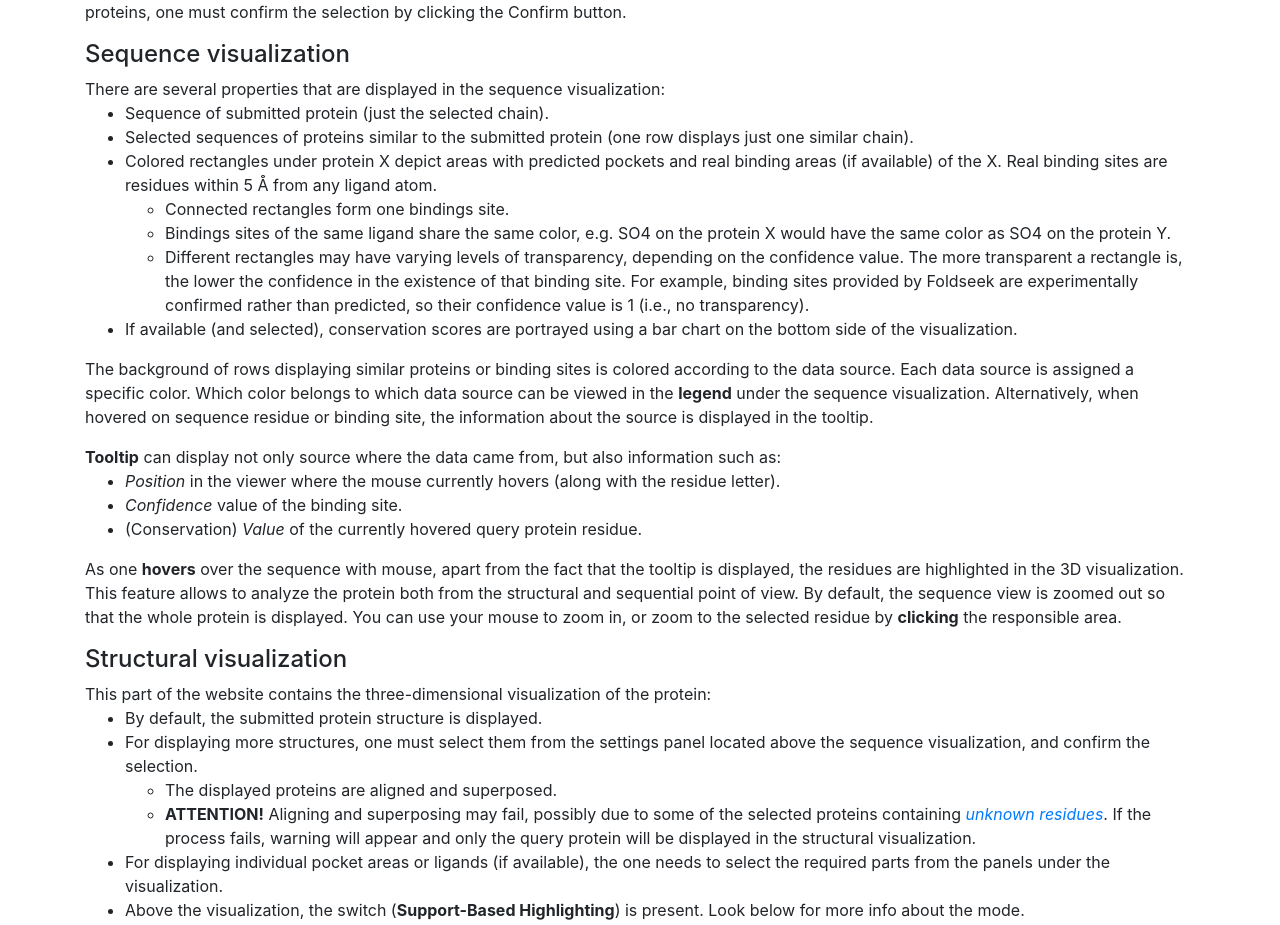
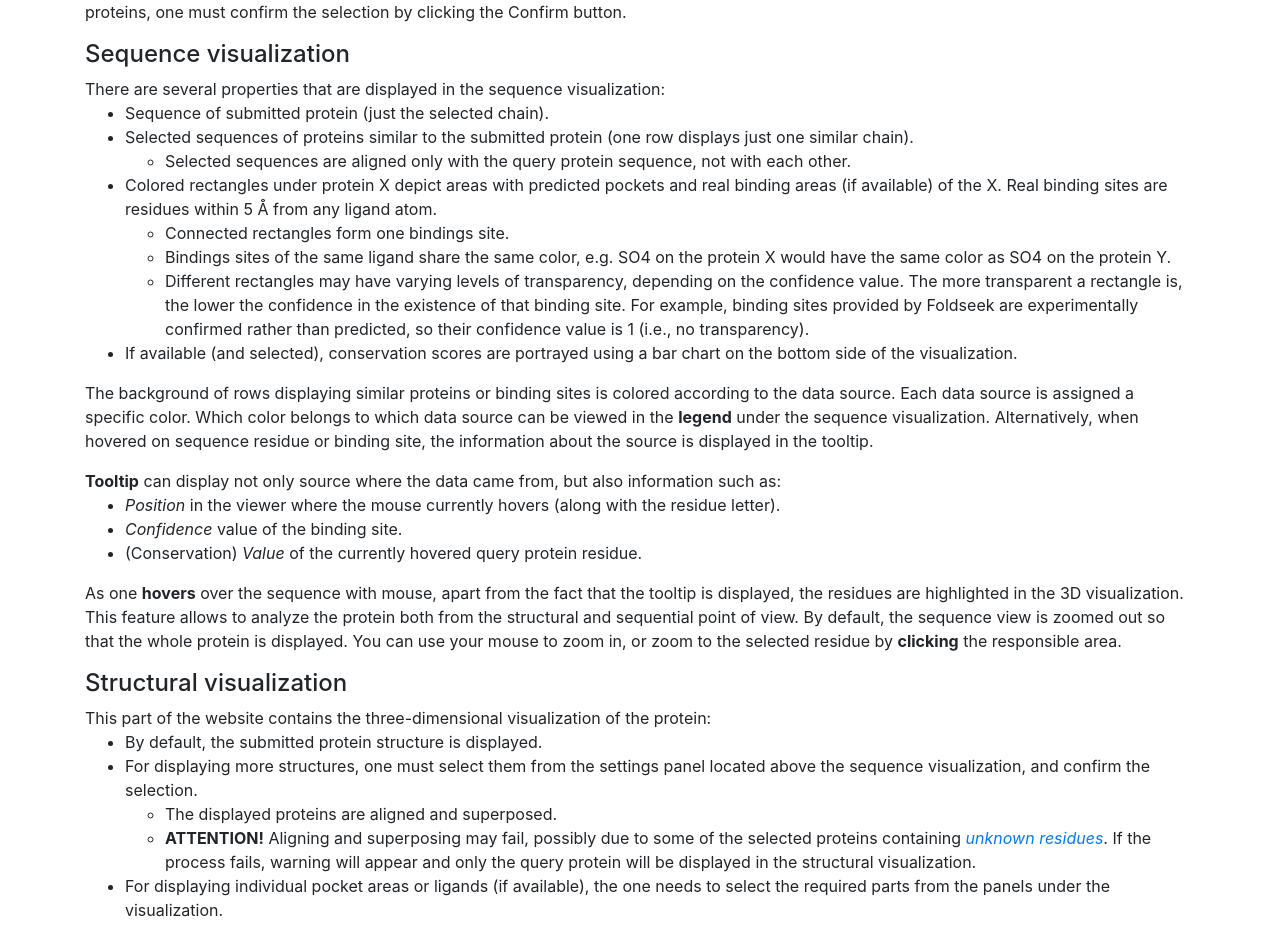
Before and after one commit to milantru/prankweb, a React (Vite) app in the folder src/frontend/: page /help in a window 1280 px wide. Shown: the part 920-1845 px from the top of the page. Built offline with nearby package versions, Linux system fonts and the light colour scheme.

Commit message:
Update Help page close #100

```diff
--- a/src/frontend/src/pages/help/Help.tsx
+++ b/src/frontend/src/pages/help/Help.tsx
@@ -74,7 +74,12 @@ function Help() {
                     There are several properties that are displayed in the sequence visualization:
                     <ul>
                         <li>Sequence of submitted protein (just the selected chain).</li>
-                        <li>Selected sequences of proteins similar to the submitted protein (one row displays just one similar chain).</li>
+                        <li>
+                            Selected sequences of proteins similar to the submitted protein (one row displays just one similar chain).
+                            <ul>
+                                <li>Selected sequences are aligned only with the query protein sequence, not with each other.</li>
+                            </ul>
+                        </li>
                         <li>
                             Colored rectangles under protein X depict areas with predicted pockets and real binding areas (if available) of the X.
                             Real binding sites are residues within 5&nbsp;&#8491; from any ligand atom.
```
